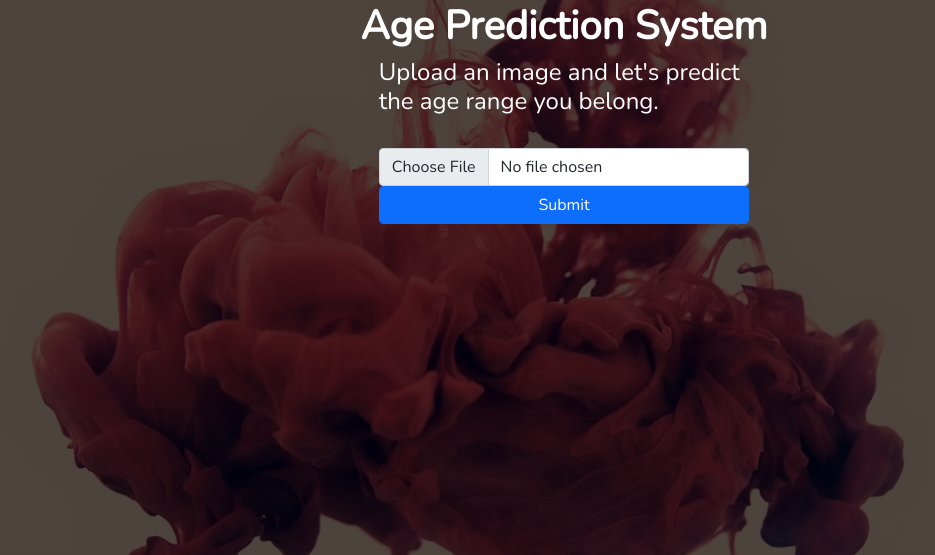
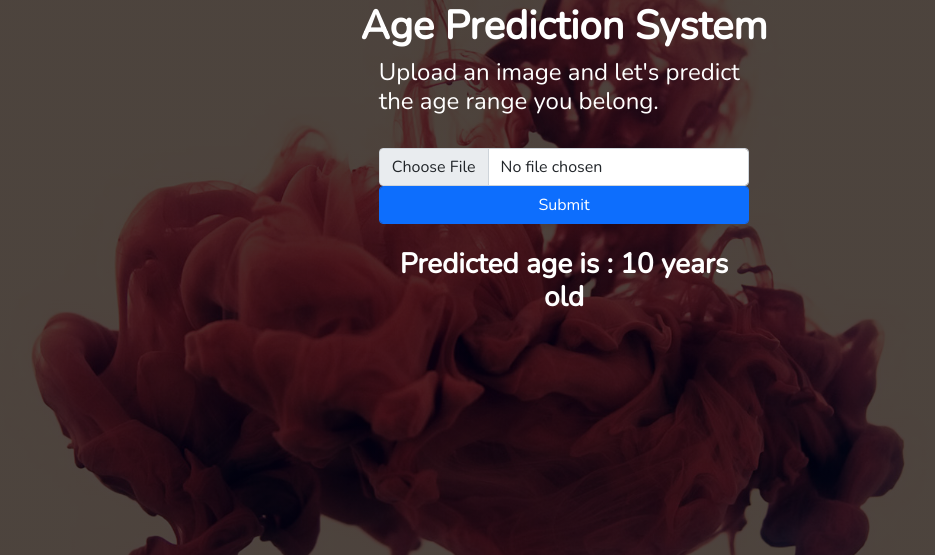
Before and after one commit to Promicron/estmage, a Flask app: template templates/index.html in a window 1280 px wide. Shown: the part 104-659 px from the top of the page, without its empty margins (76-1011 px from the left). Run offline with Flask 2, Linux system fonts and the light colour scheme; the template is opened without the code that fills it: most values are stand-ins (such as "Sample title", 1, 10 or a date in 2020).

Commit message:
project edit

```diff
--- a/app.py
+++ b/app.py
@@ -91,7 +91,6 @@ def classify_age(img):
         # Calling the above defined function to create the predicted age overlay on the image.
         face_age_background, face_age_text, yrsold_text = create_age_text(img_copy, face_age, face_age_pct, x, y, w, h)
         print(f"Age prediction for face {i+1} : {face_age} years old")
-
     return (face_age)
 
 def new_img_name(org_img_path):
--- a/static/index.css
+++ b/static/index.css
@@ -16,5 +16,5 @@
     transition: 3s all;
 }
 #resultText{
-  display: none;
+  /* display: none; */
 }
```
Also changed, not shown: 1 other file.
